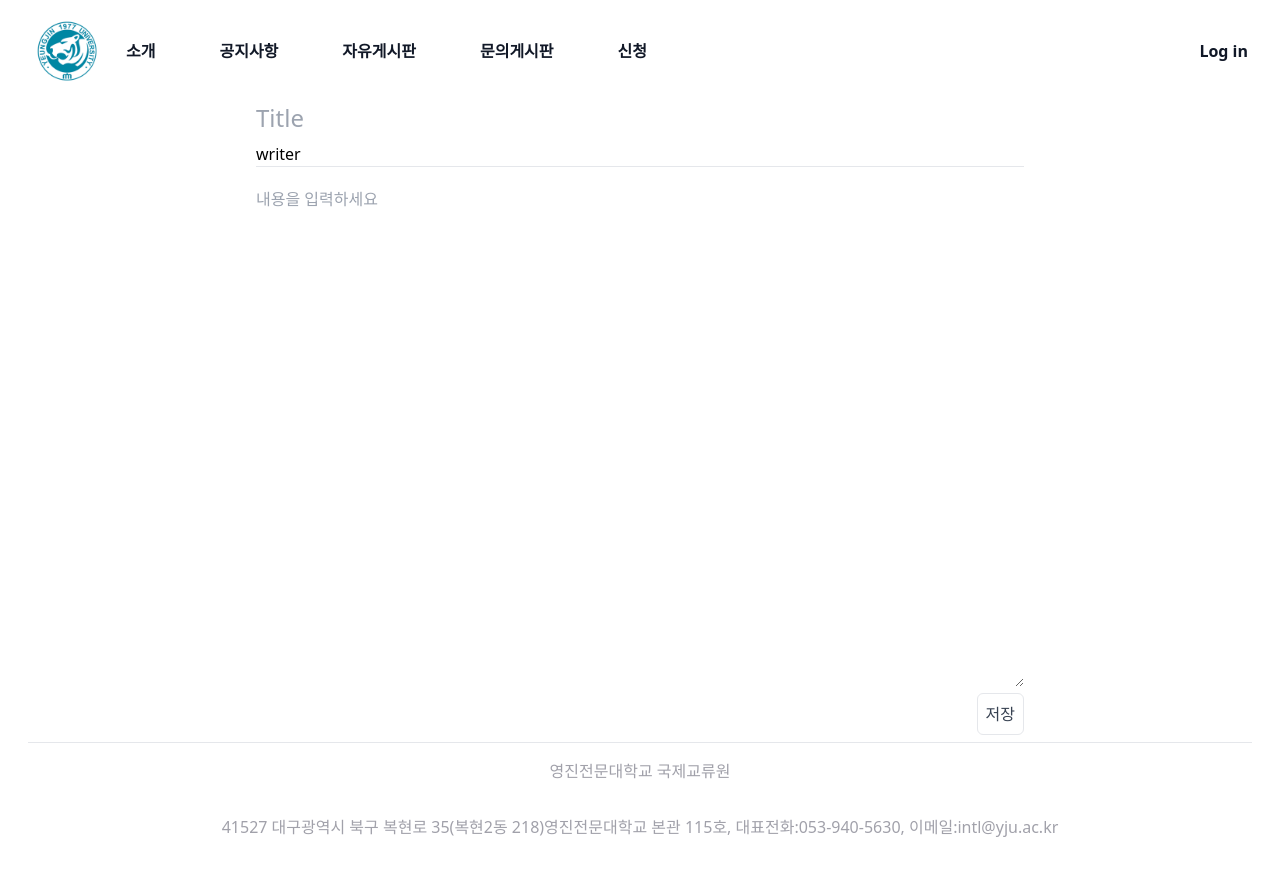
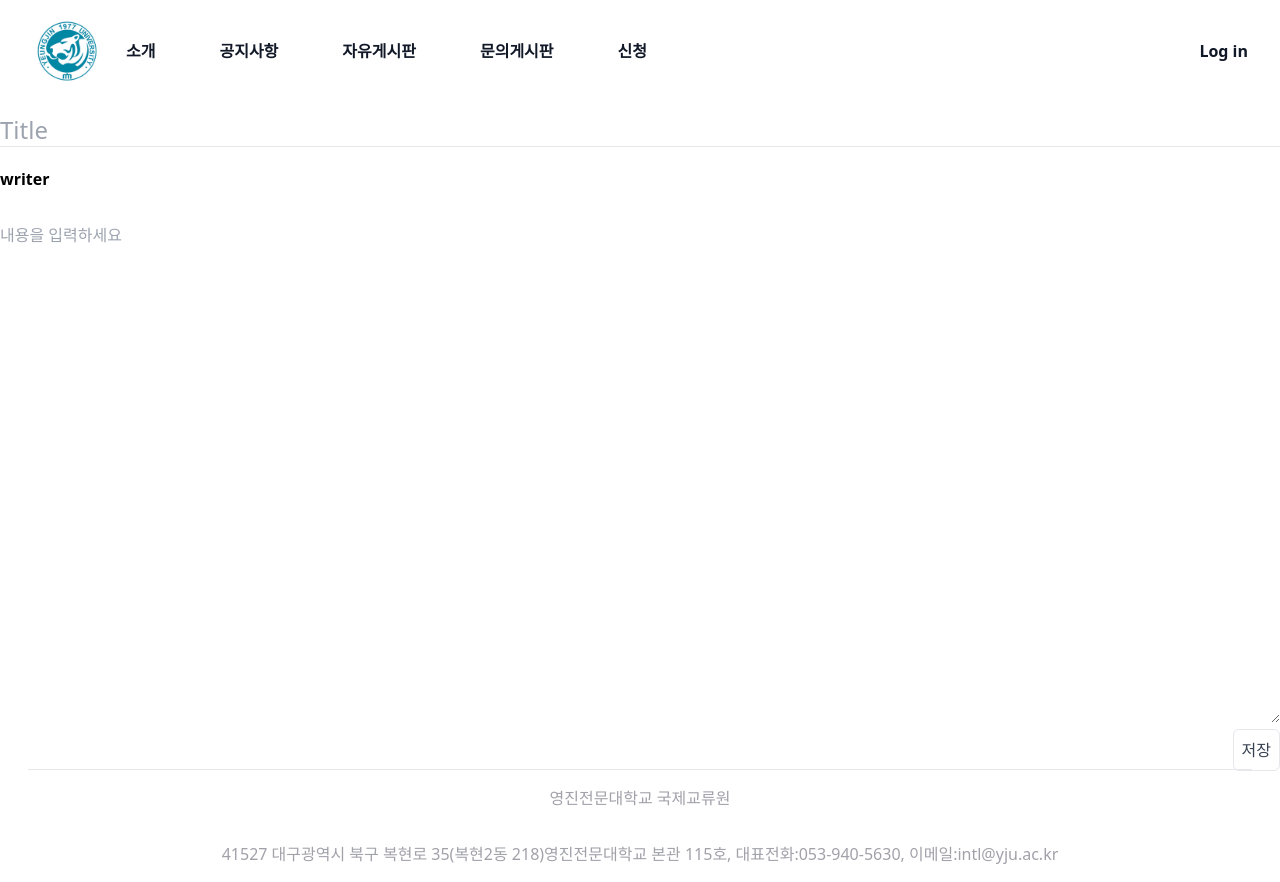
Before and after one commit to FrontProject-school/Frontend, a Vue app in the folder vite-project/: page /write in a window 1280 px wide. Before the commit the page ends 855 px from the top, so only its background shows below. Built offline with nearby package versions, Linux system fonts and the light colour scheme.

Commit message:
Committing my changes

```diff
--- a/vite-project/src/view/BoardPage.vue
+++ b/vite-project/src/view/BoardPage.vue
@@ -1,5 +1,6 @@
 <script>
   let url = window.location.pathname
+
   // 게시판 경로에 따른 api 경로
   // const HOST = `http://localhost:5174${url}`;
   const HOST = "https://jsonplaceholder.typicode.com/posts/1/comments";
@@ -15,6 +16,17 @@
       };
     },
     methods: {
+      // 검색 api 요청
+      handlePostSearch(e) {
+        console.log(e.target.value)
+        // this.$axios
+        //   .get(HOST)
+        //   .then((res) => {
+        //     console.log(res);
+        //   })
+        //   .catch((error) => console.log(error))
+      },
+      // 페이지를 띄우는데 필요한 데이터 요청
       getData() {
         this.$axios
           .get(HOST)
@@ -32,6 +44,7 @@
             console.log("Finally block");
           });
       },
+
     },
   };
 </script>
@@ -79,14 +92,14 @@
 
       <!-- 검색 창 -->
       <div class="col-end-6 col-span-1">
-        <div class="border-2 h-2/3 ml-5">
+        <div class="border-2 h-1/2 ml-5">
           <div class="">
             <div class="text-2xl text-center m-5">검색창</div>
             <div class="flex justify-center">
               <section>
                 <div class="flex items-center border-slate-550 border-2">
                   <svg xmlns="http://www.w3.org/2000/svg" class="mx-1" width="20" height="20" viewBox="0 -960 960 960"><path d="M796-121 533-384q-30 26-69.959 40.5T378-329q-108.162 0-183.081-75Q120-479 120-585t75-181q75-75 181.5-75t181 75Q632-691 632-584.85 632-542 618-502q-14 40-42 75l264 262-44 44ZM377-389q81.25 0 138.125-57.5T572-585q0-81-56.875-138.5T377-781q-82.083 0-139.542 57.5Q180-666 180-585t57.458 138.5Q294.917-389 377-389Z"/></svg>
-                  <input type="text" class=" p-1 outline-0" placeholder="검색어를 입력해주세요.">
+                  <input type="text" class=" p-1 outline-0" @input="this.handlePostSearch" placeholder="검색어를 입력해주세요.">
                 </div>
               </section>
             </div>
--- a/vite-project/src/view/WritePage.vue
+++ b/vite-project/src/view/WritePage.vue
@@ -5,13 +5,13 @@ export default {
 </script>
 
 <template>
-  <div class="container w-3/5 mx-auto">
+  <div class="container mx-auto">
     <!-- TITLE -->
-    <div>
-      <input type="text" placeholder="Title" class="container text-2xl">
-      <div class="container mt-2">writer</div>
+    <div class="my-3">
+      <input type="text" placeholder="Title" class="container text-2xl underline underline-offset-8">
+      <hr>
+      <div class="container mt-5 font-semibold">writer</div>
     </div>
-    <hr>
     <!-- CONTENT -->
     <div>
       <textarea placeholder="내용을 입력하세요" class="container mt-5" style="min-height: 500px;"></textarea>
```
